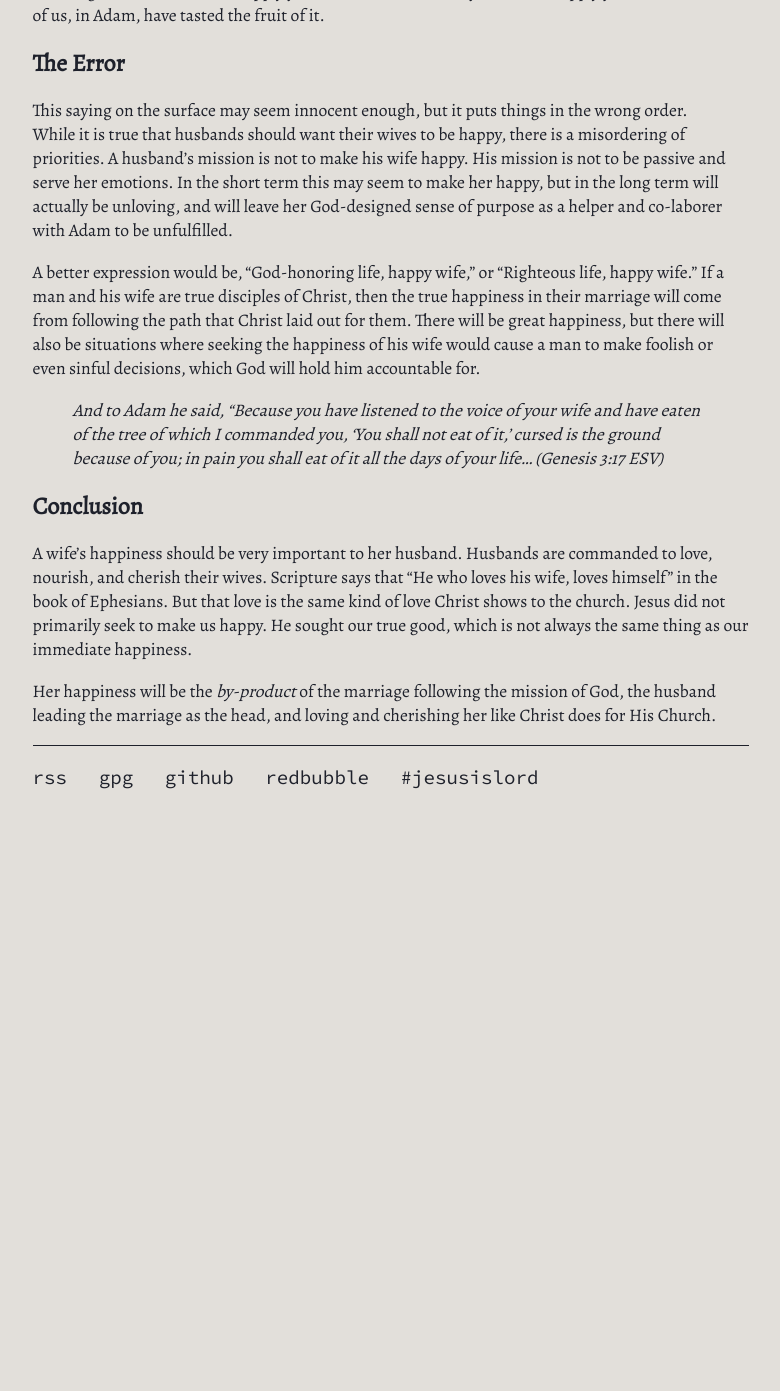
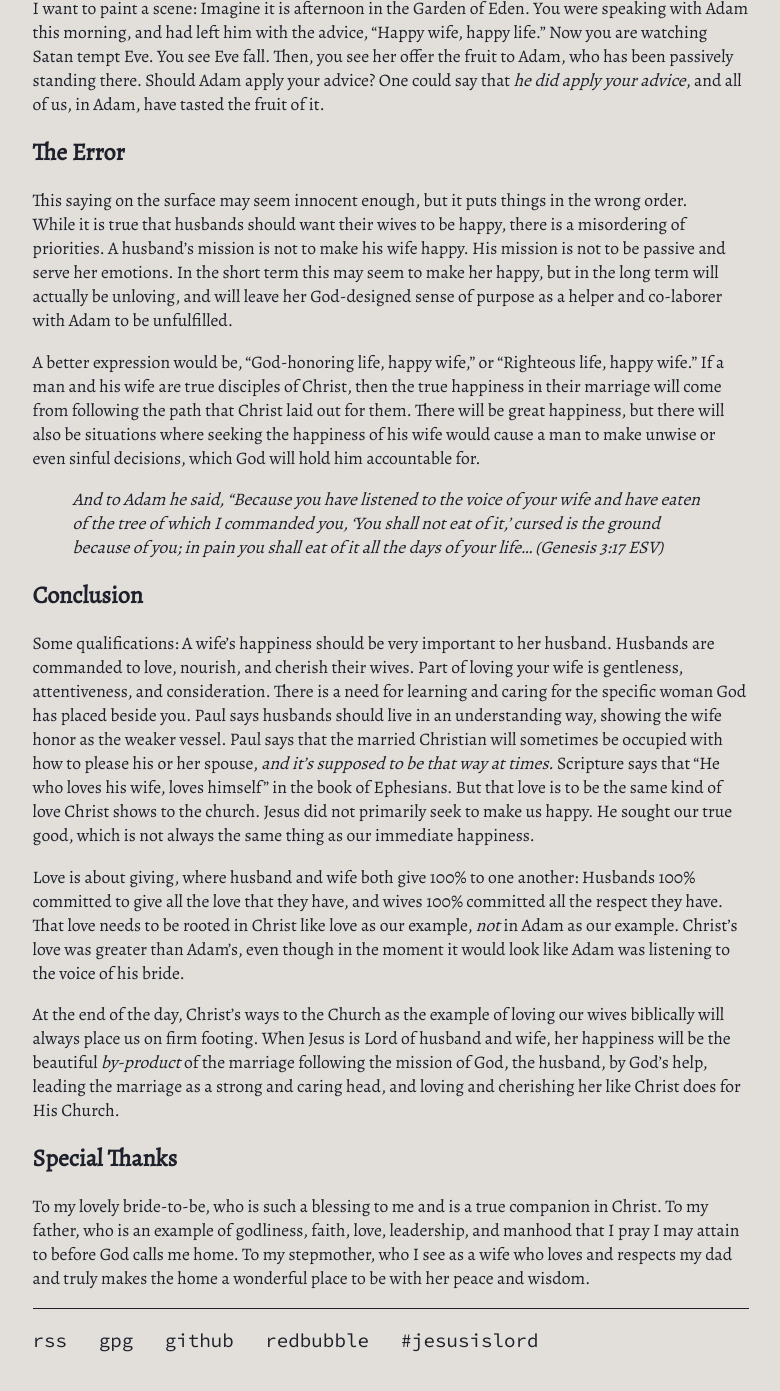
Before and after one commit to codyilardo/codyilardo.github.io, a Jekyll site: the page built from _posts/2021-11-02-why-happy-wife-wrong.md, in a window 1280 px wide and 1400 px high, scrolled down 596 px. Shown: the top 1391 px of the window, without its empty margins (249-1029 px from the left). Built offline with Jekyll 4.4.1, drawn with Linux system fonts in a browser that asks for light colours; before the commit the page ends 1485 px from its top, so only the background shows below that; some of the changed text lies outside the part shown.

Commit message:
new post, edits

```diff
--- a/_posts/2021-11-02-why-happy-wife-wrong.md
+++ b/_posts/2021-11-02-why-happy-wife-wrong.md
@@ -6,7 +6,9 @@ date: 2021-11-02
 ## The Saying
 > "Happy wife, happy life"
 
-This is a common saying today in our culture. It is a common saying even in the church. One preacher even said that the key to a happy marriage is the phrase "Yes, ma'am." These are sayings that would evoke a chuckle from the congregation, but are they true?
+This is a common saying today in our culture. It is a saying sometimes even in the church. One preacher even said that the key to a happy marriage is the phrase "Yes, ma'am." These are sayings that would evoke a chuckle from the congregation, but are they true?
+
+God has called man and woman, and our differences, "very good." Our modern culture hates gender distinctions that God has created, because the enemy of humanity, Satan, hates all that God calls "very good."
 
 ## An Illustration
 I want to paint a scene: Imagine it is afternoon in the Garden of Eden. You were speaking with Adam this morning, and had left him with the advice, "Happy wife, happy life." Now you are watching Satan tempt Eve. You see Eve fall. Then, you see her offer the fruit to Adam, who has been passively standing there.
@@ -17,7 +19,7 @@ One could say that *he did apply your advice*, and all of us, in Adam, have tast
 This saying on the surface may seem innocent enough, but it puts things in the wrong order.
 While it is true that husbands should want their wives to be happy, there is a misordering of priorities. A husband's mission is not to make his wife happy. His mission is not to be passive and serve her emotions. In the short term this may seem to make her happy, but in the long term will actually be unloving, and will leave her God-designed sense of purpose as a helper and co-laborer with Adam to be unfulfilled.
 
-A better expression would be, "God-honoring life, happy wife," or "Righteous life, happy wife." If a man and his wife are true disciples of Christ, then the true happiness in their marriage will come from following the path that Christ laid out for them. There will be great happiness, but there will also be situations where seeking the happiness of his wife would cause a man to make foolish or even sinful decisions, which God will hold him accountable for.
+A better expression would be, "God-honoring life, happy wife," or "Righteous life, happy wife." If a man and his wife are true disciples of Christ, then the true happiness in their marriage will come from following the path that Christ laid out for them. There will be great happiness, but there will also be situations where seeking the happiness of his wife would cause a man to make unwise or even sinful decisions, which God will hold him accountable for.
 
 > And to Adam he said,
 > “Because you have listened to the voice of your wife
@@ -28,6 +30,13 @@ A better expression would be, "God-honoring life, happy wife," or "Righteous lif
 > 	in pain you shall eat of it all the days of your life... (Genesis 3:17 ESV)
 
 ## Conclusion
-A wife's happiness should be very important to her husband. Husbands are commanded to love, nourish, and cherish their wives. Scripture says that "He who loves his wife, loves himself" in the book of Ephesians. But that love is the same kind of love Christ shows to the church. Jesus did not primarily seek to make us happy. He sought our true good, which is not always the same thing as our immediate happiness.
+Some qualifications: A wife's happiness should be very important to her husband. Husbands are commanded to love, nourish, and cherish their wives. Part of loving your wife is gentleness, attentiveness, and consideration. There is a need for learning and caring for the specific woman God has placed beside you. Paul says husbands should live in an understanding way, showing the wife honor as the weaker vessel. Paul says that the married Christian will sometimes be occupied with how to please his or her spouse, *and it's supposed to be that way at times.* Scripture says that "He who loves his wife, loves himself" in the book of Ephesians. But that love is to be the same kind of love Christ shows to the church. Jesus did not primarily seek to make us happy. He sought our true good, which is not always the same thing as our immediate happiness.
 
-Her happiness will be the *by-product* of the marriage following the mission of God, the husband leading the marriage as the head, and loving and cherishing her like Christ does for His Church.
+Love is about giving, where husband and wife both give 100% to one another: Husbands 100% committed to give all the love that they have, and wives 100% committed all the respect they have. That love needs to be rooted in Christ like love as our example, *not* in Adam as our example. Christ's love was greater than Adam's, even though in the moment it would look like Adam was listening to the voice of his bride.
+
+At the end of the day, Christ's ways to the Church as the example of loving our wives biblically will always place us on firm footing. When Jesus is Lord of husband and wife, her happiness will be the beautiful *by-product* of the marriage following the mission of God, the husband, by God's help, leading the marriage as a strong and caring head, and loving and cherishing her like Christ does for His Church.
+
+## Special Thanks
+To my lovely bride-to-be, who is such a blessing to me and is a true companion in Christ.
+To my father, who is an example of godliness, faith, love, leadership, and manhood that I pray I may attain to before God calls me home.
+To my stepmother, who I see as a wife who loves and respects my dad and truly makes the home a wonderful place to be with her peace and wisdom.
```
Also changed, not shown: _posts/2021-11-10-thaumaturgus-sermon.md (added, +7 -0 lines), 1 other file.
